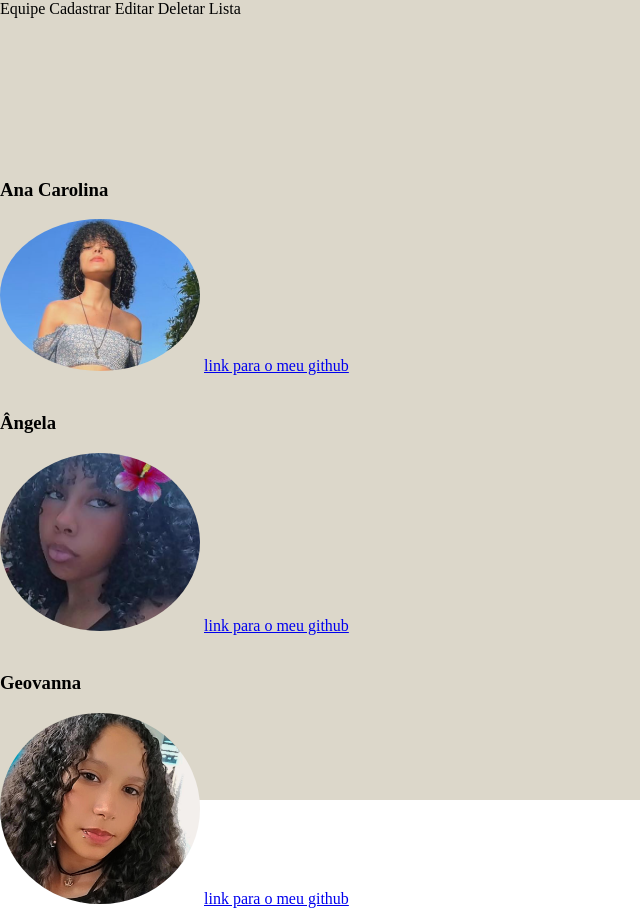
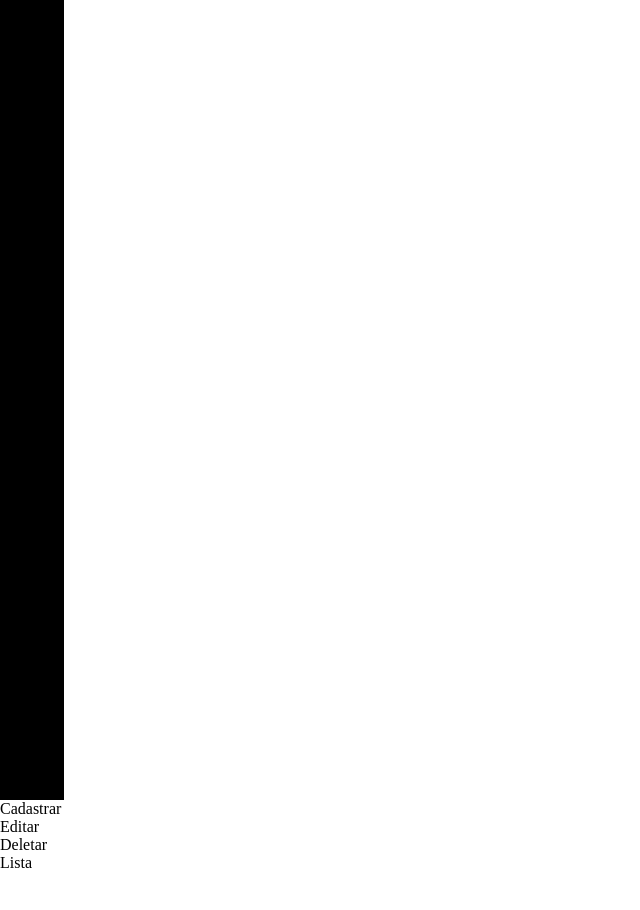
Before and after one commit to Leleh06/Progetosecreto, a plain HTML site: page index.html in a window 1280 px wide. Shown: the top 910 px of the page, without its empty margins (0-640 px from the left). Drawn offline with Linux system fonts and the light colour scheme.

Commit message:
Add files via upload

```diff
--- a/index.html
+++ b/index.html
@@ -7,47 +7,25 @@
     <title>Projeto secreto</title>
 </head>
 <body>
-    <div id="container">
+    <div id="container" >
+        <div id="cadastrar" class="centralizado">
+            <div id="ladoesquerdo-cadastro"></div>
+
+        </div>
         <div id="nav-br">
-            <label onclick="equipe()">Equipe</label>
+
             <label onclick="cadastrar()">Cadastrar</label>
             <label onclick="editar()">Editar</label>
             <label onclick="deletar()">Deletar</label>
             <label onclick="listar()">Lista</label>
-         </div>
+        </div>
 
-    <h3>Ana Carolina</h3>
-<img src="anaprojeto.png" alt="" class="img-perfil">
-<a href="https://github.com/malubeat">link para o meu github</a>
-<br><br>
+        <div id="editar"></div>
+        <div id="deletar"></div>
+        <div id="listar"></div>
 
-<h3>Ângela</h3>
-<img src="angelaprojeto.png" alt="" class="img-perfil">
-<a href="https://github.com/aangellxz">link para o meu github</a>
-<br><br>
 
-<h3>Geovanna</h3>
-<img src="geovannaprojeto.png" alt="" class="img-perfil">
-<a href="https://github.com/Geovanna74">link para o meu github</a>
-<br><br>
-
-<h3>Leticya</h3>
-<img src="leleprojeto.png" alt="" class="img-perfil">
-<a href="https://github.com/Leleh06">link para o meu github</a>
-<br><br>
-
-<h3>Nicoly</h3>
-<img src="Nicolyprojeto.png" alt="" class="img-perfil">
-<a href="https://github.com/Nicolyamandio0">link para o meu github</a><br><br><br>
-<h1>Descrição geral</h1><br><br>
-<h1></h1>
-<br><br><br>
-<h1>Detalhamento das funcionalidades</h1>br
-
-<br><br><br>
- <h1>Guia de estilo</h1><br><br>
- <img src="styleGuide.png" alt=""><br><br><br>
-</div>
+    </div>
 <script src="script.js"></script>
 </body>
 </html>
--- a/script.js
+++ b/script.js
@@ -1,17 +1,8 @@
-function equipe(){
+
+    function cadastrar(){
 
 
-       document.getElementById('equipe').style.display = 'block'
-         document.getElementById('cadastro').style.display = 'none'
-        document.getElementById('editar').style.display = 'none'
-        document.getElementById('deletar').style.display = 'none'
-         document.getElementById('listar').style.display = 'none'
-     }
-
-    function cadastro(){
-
-        document.getElementById('equipe').style.display = 'none'
-        document.getElementById('cadastro').style.display = 'block'
+        document.getElementById('cadastrar').style.display = 'block'
         document.getElementById('editar').style.display = 'none'
         document.getElementById('deletar').style.display = 'none'
         document.getElementById('listar').style.display = 'none'
@@ -24,8 +15,8 @@ function equipe(){
 
     function editar(){
 
-         document.getElementById('equipe').style.display = 'none'
-        document.getElementById('cadastro').style.display = 'none'
+
+        document.getElementById('cadastrar').style.display = 'none'
         document.getElementById('editar').style.display = 'block'
         document.getElementById('deletar').style.display = 'none'
         document.getElementById('listar').style.display = 'none'
@@ -37,16 +28,16 @@ function equipe(){
 
     function deletar(){
 
-         document.getElementById('equipe').style.display = 'none'
-        document.getElementById('cadastro').style.display = 'none'
+
+        document.getElementById('cadastrar').style.display = 'none'
         document.getElementById('editar').style.display = 'none'
         document.getElementById('deletar').style.display = 'block'
         document.getElementById('listar').style.display = 'none'
 
     }function listar(){
 
-     document.getElementById('equipe').style.display = 'none'
-    document.getElementById('cadastro').style.display = 'none'
+
+    document.getElementById('cadastrar').style.display = 'none'
     document.getElementById('editar').style.display = 'none'
     document.getElementById('deletar').style.display = 'none'
     document.getElementById('listar').style.display = 'block'
--- a/style.css
+++ b/style.css
@@ -2,11 +2,6 @@ html{
     margin: 0;
     height: 100%;
     padding: 0%;
-}
-
-.img-perfil{
-    width: 200px;
-    border-radius: 55%;
 }
 
 body{
@@ -18,14 +13,31 @@ body{
 #container{
     height: 100%;
     background-color: #DCD7CA;
+    width: 5%;
 }
 
 #nav-br{
-    height: 20%;
+    height: 20%
+
 
 }
 
-#cadastro{
+#cadastrar{
+    height: 100%;
+    background-color: black;
+    width: 100%
+}
+
+#ladoesquerdo-cadastro{
+    width:20px;
+    height: 100%;
+    background-color: rgb(0, 0, 0);
+    box-sizing: border-box;
+    width: 10%
+
+}
+
+#editar{
     height: 80%;
-    background-color: black;
+    background-color: rgb(137, 23, 23);
 }
```
